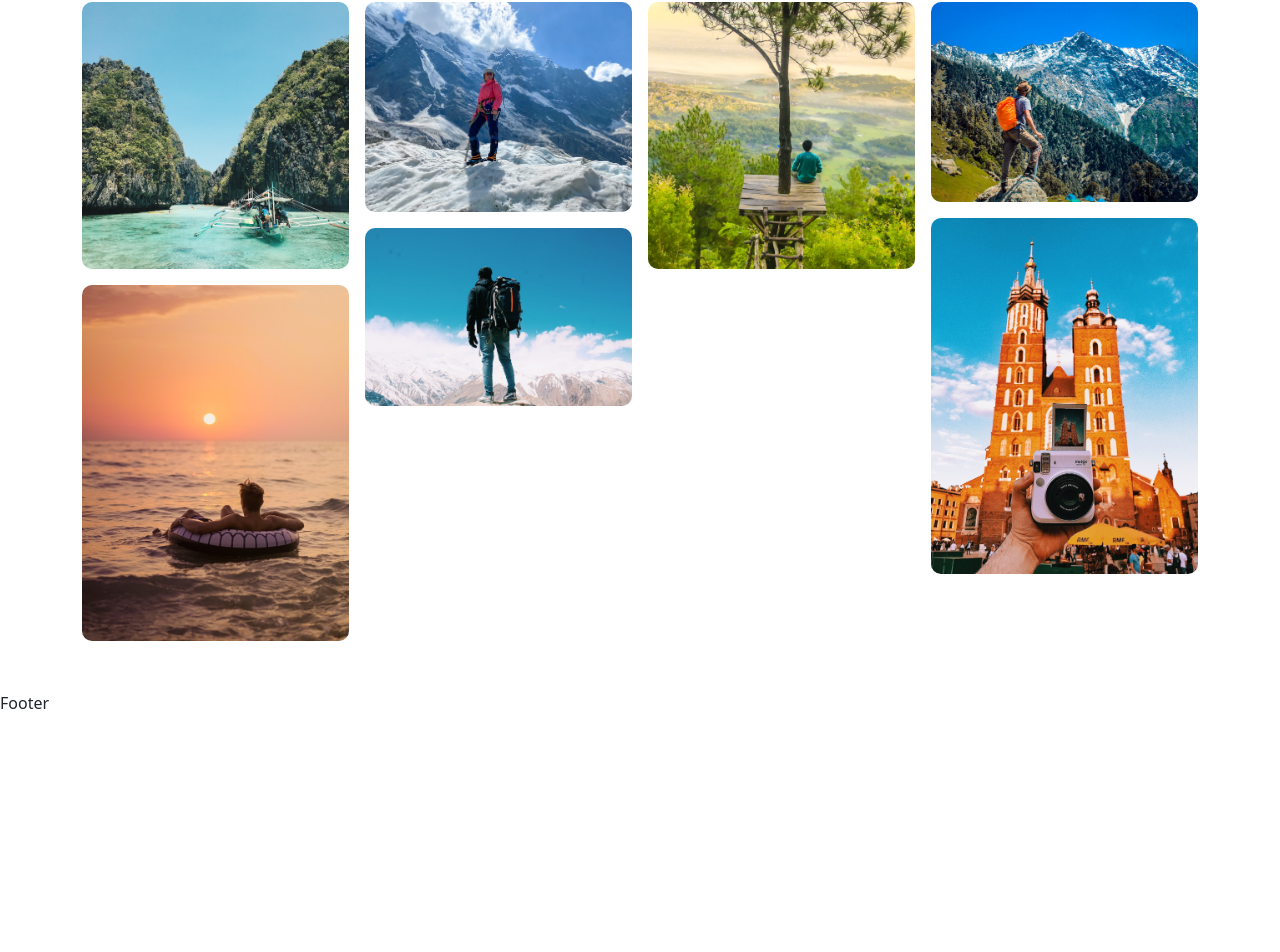
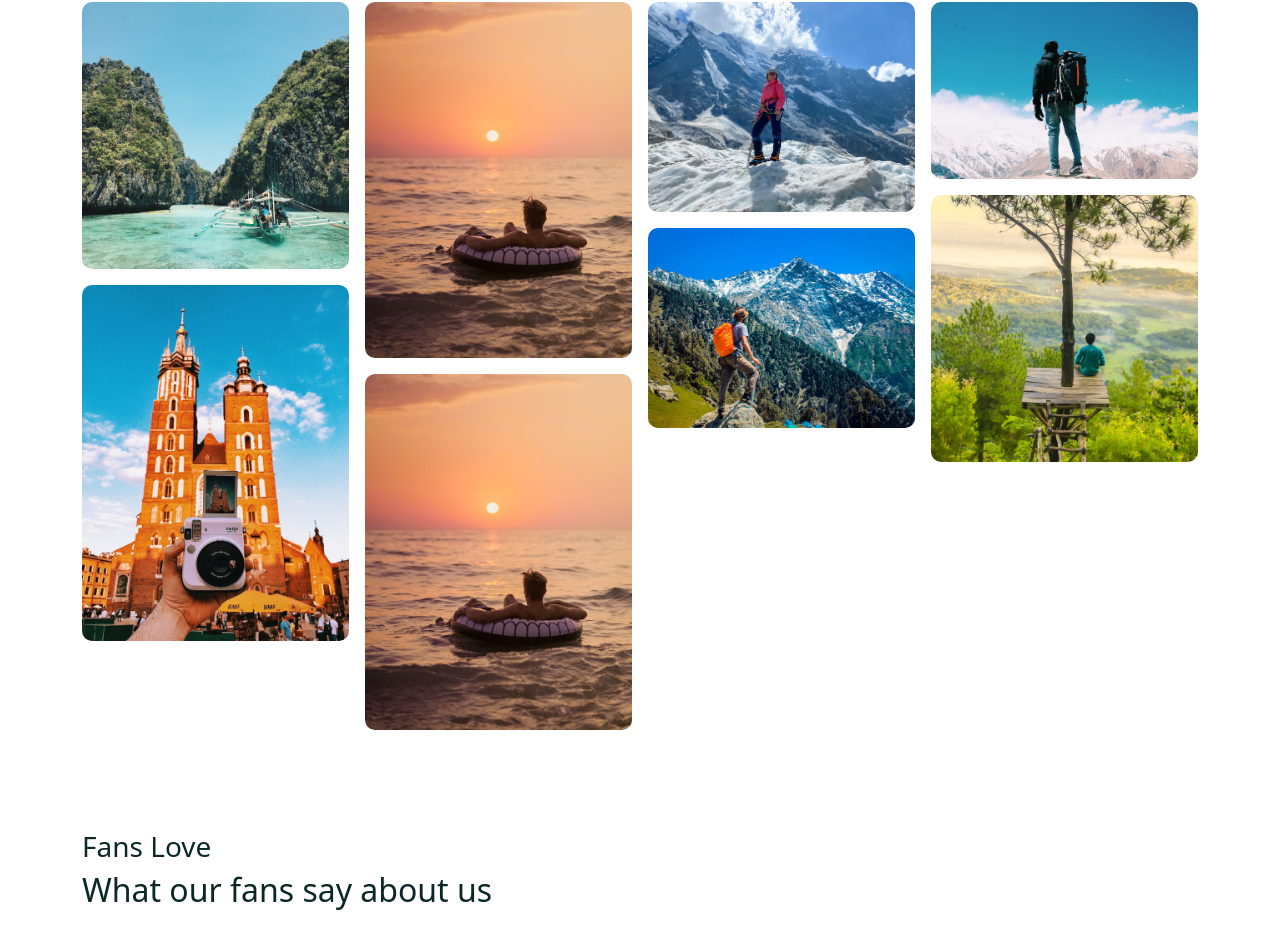
Before and after one commit to Billyrosecodes/Tour_app, a React (Create React App) app in the folder frontend/: page /home in a window 1280 px wide. Shown: the part 2712-3664 px from the top of the page. Before the commit the page ends 3427 px from the top, so only its background shows below. Built offline with nearby package versions, Linux system fonts and the light colour scheme; a web font is replaced by a local one.

Commit message:
adding in the testimonial section

```diff
--- a/frontend/src/components/Images-gallery/galleryImages.js
+++ b/frontend/src/components/Images-gallery/galleryImages.js
@@ -8,11 +8,12 @@
 
 const galleryImages = [
   galleryImg01,
+  galleryImg07,
   galleryImg02,
+  galleryImg06,
   galleryImg03,
   galleryImg04,
   galleryImg05,
-  galleryImg06,
   galleryImg07,
 ];
 
--- a/frontend/src/pages/Home.jsx
+++ b/frontend/src/pages/Home.jsx
@@ -138,8 +138,20 @@
                 Visit our customers tour gallery
               </h2>
             </Col>
-            <Col lg='12'>
-             <MasonryImagesGallery />
+            <Col lg="12">
+              <MasonryImagesGallery />
+            </Col>
+          </Row>
+        </Container>
+      </section>
+
+      {/*======== Testimonial section  =========== */}
+      <section>
+        <Container>
+          <Row>
+            <Col lg="12">
+              <Subtitle subtitle={"Fans Love"} />
+              <h2 className="testimonial_title">What our fans say about us</h2>
             </Col>
           </Row>
         </Container>
--- a/frontend/src/styles/home.css
+++ b/frontend/src/styles/home.css
@@ -100,6 +100,11 @@
     margin-bottom: 2.5rem;
     margin-top: 1rem;
 }
-.mason_img:hover{
-    transform: scale(1.1);
+
+.masonry_img{
+    transition: .3s
 }
+
+.masonry_img:hover{
+   transform: scale(1.1);
+}
```
